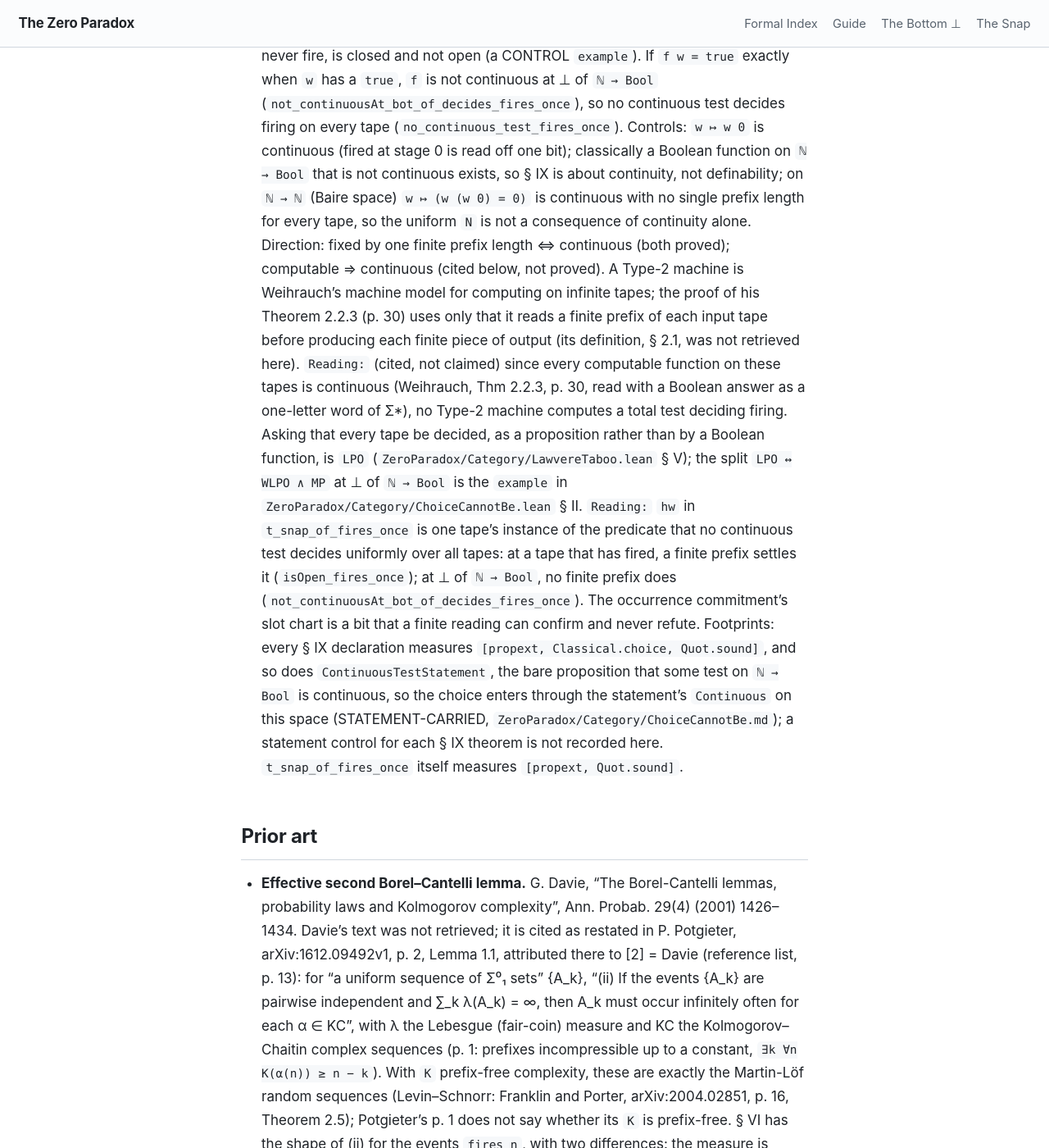
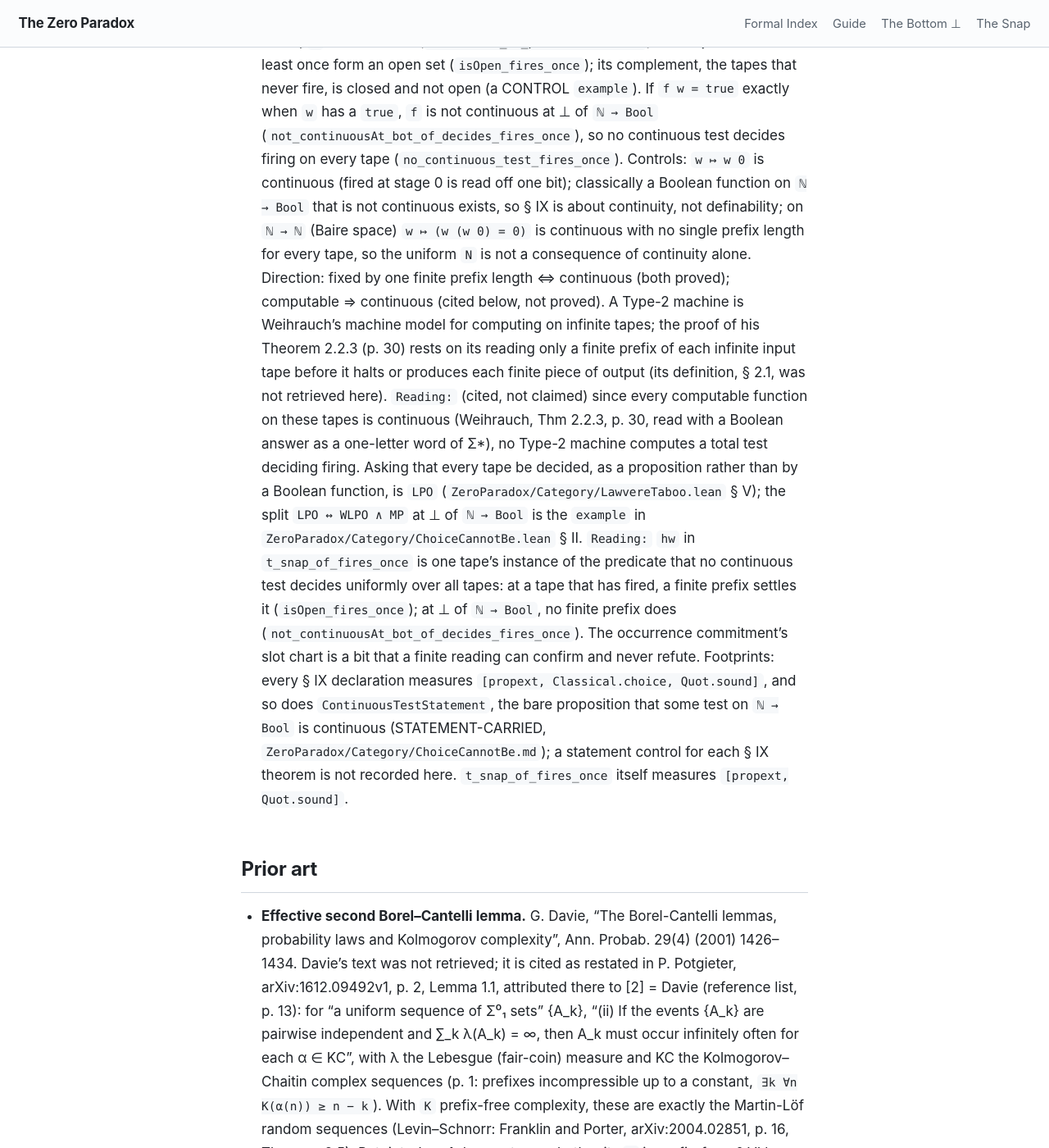
Before and after one commit to timbrigham/ZeroParadox, a Jekyll site: the page built from ZeroParadox/Information/CrossingTrials.md, in a window 1280 px wide and 1400 px high, scrolled down 1778 px. Shown: the whole window at 82% size. Built offline with Jekyll 4.4.1, drawn with Linux system fonts in a browser that asks for light colours; our own code applies the rules of GitHub Pages for plain Markdown files; some of the changed text lies outside the part shown.

Commit message:
CrossingTrials § IX: round-2 gate fixes (choice locus dropped, search record, Baire control)
Drop the unmeasured locus "the choice enters through the statement's
`Continuous` on this space" (probes measured choice already in the
`TopologicalSpace Bool` instance). Name what LeanExplore returned;
"closest" -> "near"; add the `LinearOrder I` hypothesis of
fin_comap_jointlySurjective; Type-2 gloss restated per the p. 30 scan;
title cites isOpen_fires_once; line 5 tagged Reading: CARRIER.
CrossingTrials.lean docstring and control comment now say continuity
alone does not give the uniform N. ChoiceCannotBe § II: "the same
decision at the same ⊥ (LPO's shape)".

Co-Authored-By: Claude Opus 5.5 <noreply@anthropic.com>
Claude-Session: https://claude.ai/code/session_01Qj4hZEe22hsY1FqfbKnnU2

```diff
--- a/ZeroParadox/Information/CrossingTrials.md
+++ b/ZeroParadox/Information/CrossingTrials.md
@@ -1,8 +1,8 @@
-# Crossing trials, § IV–IX: from almost surely to one run, from one firing to a state sequence, and why a finite reading can confirm a firing and never refute one
+# Crossing trials, § IV–IX: from almost surely to one run, from one firing to a state sequence, and why a finite reading can confirm a firing (`isOpen_fires_once`) and never refute one
 
 Ride-along for `ZeroParadox/Information/CrossingTrials.lean`. The Lean file holds the declarations, the
 Engineer's Take and the per-declaration glosses; this file holds the prior art, the open items and the
-two-chart reading for § IV–VII, and the conditionals of § VIII and § IX below.
+two-chart reading for § IV–VII (`Reading:` CARRIER, § Two charts below), and the conditionals of § VIII and § IX below.
 
 ## What the sections establish, as conditionals
 
@@ -52,8 +52,8 @@ two-chart reading for § IV–VII, and the conditionals of § VIII and § IX bel
   single prefix length for every tape, so the uniform `N` is not a consequence of continuity alone.
   Direction: fixed by one finite prefix length ⇔ continuous (both proved); computable ⇒ continuous
   (cited below, not proved). A Type-2 machine is Weihrauch's machine model for computing on infinite tapes;
-  the proof of his Theorem 2.2.3 (p. 30) uses only that it reads a finite prefix of each input tape
-  before producing each finite piece of output (its definition, § 2.1, was not retrieved here). `Reading:` (cited, not
+  the proof of his Theorem 2.2.3 (p. 30) rests on its reading only a finite prefix of each infinite
+  input tape before it halts or produces each finite piece of output (its definition, § 2.1, was not retrieved here). `Reading:` (cited, not
   claimed) since every computable function on these tapes is continuous (Weihrauch, Thm 2.2.3, p. 30,
   read with a Boolean answer as a one-letter word of Σ*), no Type-2 machine computes a total test
   deciding firing. Asking that every tape be decided, as a proposition rather than by a Boolean
@@ -65,9 +65,8 @@ two-chart reading for § IV–VII, and the conditionals of § VIII and § IX bel
   (`not_continuousAt_bot_of_decides_fires_once`). The occurrence commitment's slot chart is a bit that
   a finite reading can confirm and never refute.
   Footprints: every § IX declaration measures `[propext, Classical.choice, Quot.sound]`, and so does
-  `ContinuousTestStatement`, the bare proposition that some test on `ℕ → Bool` is continuous, so the
-  choice enters through the statement's `Continuous` on this space (STATEMENT-CARRIED,
-  `ZeroParadox/Category/ChoiceCannotBe.md`); a statement control for each § IX theorem is not recorded
+  `ContinuousTestStatement`, the bare proposition that some test on `ℕ → Bool` is continuous
+  (STATEMENT-CARRIED, `ZeroParadox/Category/ChoiceCannotBe.md`); a statement control for each § IX theorem is not recorded
   here. `t_snap_of_fires_once` itself measures `[propext, Quot.sound]`.
 
 ## Prior art
@@ -153,15 +152,15 @@ two-chart reading for § IV–VII, and the conditionals of § VIII and § IX bel
   Theorem 2.2.6(1) is the decidable-iff-clopen counterpart); `Profinite.exists_locallyConstant`
   (`Mathlib/Topology/Category/Profinite/CofilteredLimit.lean`), a locally constant function on a
   cofiltered limit of profinite spaces factors through one stage, which Mathlib instantiates on closed
-  subsets of `I → Bool` as `Profinite.NobelingProof.fin_comap_jointlySurjective`
-  (`Mathlib/Topology/Category/Profinite/Nobeling/Span.lean`, `ℤ`-valued, through a finite set of
-  coordinates), the closest Mathlib form of `prefixDetermined_of_continuous`, which uses one prefix
+  subsets of `I → Bool` as `Profinite.NobelingProof.fin_comap_jointlySurjective` for a linearly
+  ordered `I` (`Mathlib/Topology/Category/Profinite/Nobeling/Span.lean`, `ℤ`-valued, through a finite
+  set of coordinates), a Mathlib form near `prefixDetermined_of_continuous`, which uses one prefix
   length instead. The § IX statements as written were not located as of 2026-11-03,
   searched as follows: `exact?` on the prefix form, on a `DependsOn` form and on `¬ IsClopen` of the
   fired set (no hit, an uninformative null); LeanExplore, three phrasings (continuous map from Cantor
   space depends on a finite prefix; locally constant map on a compact product factors through finitely
-  many coordinates; clopen subsets of Cantor space as finite unions of cylinders), which returned the
-  neighbour above and `TopologicalSpace.Clopens.surjective_finset_sup_prod`
+  many coordinates; clopen subsets of Cantor space as finite unions of cylinders), which returned
+  `Profinite.exists_locallyConstant` and `TopologicalSpace.Clopens.surjective_finset_sup_prod`
   (`Mathlib/Topology/ClopenBox.lean`, binary products only). Computability on tapes: Mathlib's
   `Computable` takes `Primcodable` types and `ℕ → Bool` has none (the first § IX `example`); the nearest
   Mathlib notion, `RecursiveIn` / `ComputableIn` (`Mathlib/Computability/RecursiveIn.lean`), is
```
Also changed, not shown: 2 other files.
